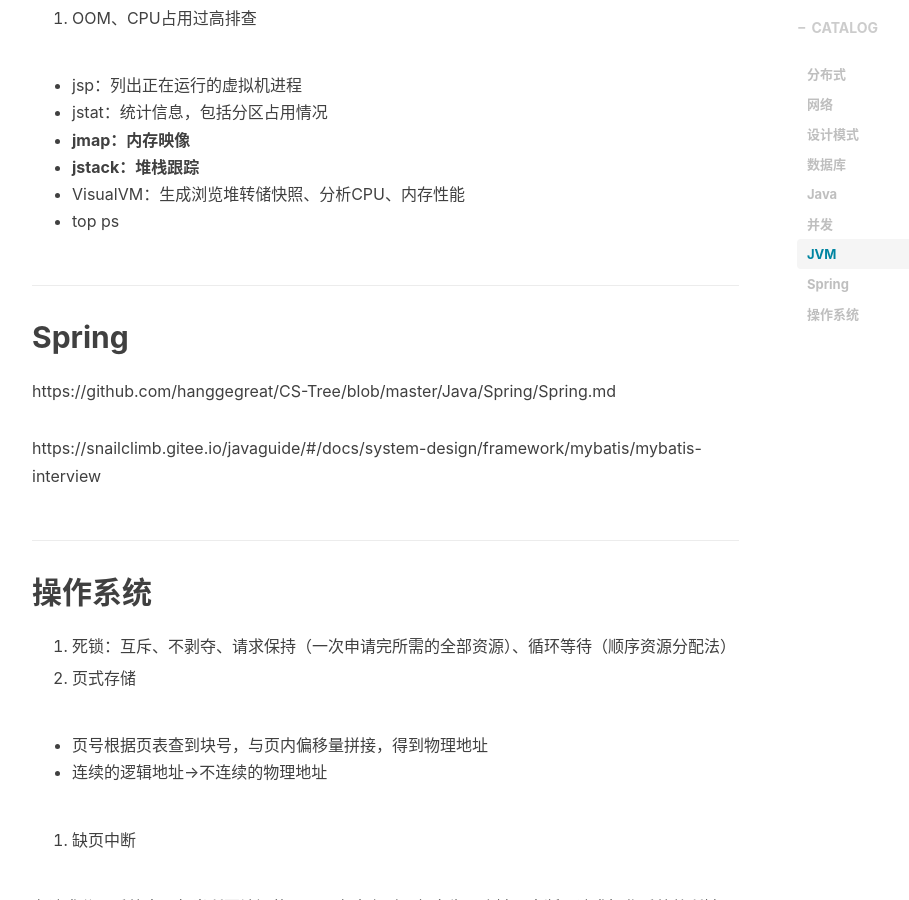
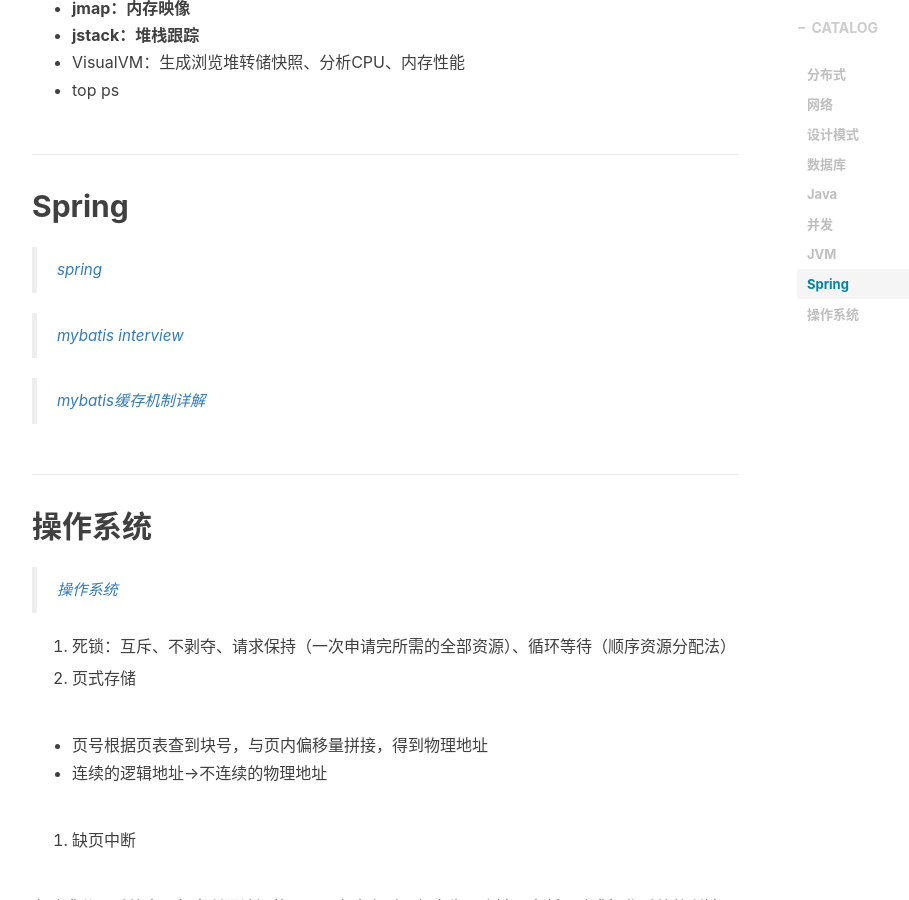
Before and after one commit to yycg/yycg.github.io, a Jekyll site: the page built from _posts/2020-07-05-总结.markdown, in a window 1280 px wide and 900 px high, scrolled down 56036 px. Shown: the whole window, without its empty margins (233-1142 px from the left). Built offline with Jekyll 4.4.1, drawn with Linux system fonts in a browser that asks for light colours; nearby versions of some CDN libraries; formulas are drawn with MathJax 3; comment, search, counter and statistics services are not loaded; some of the changed text lies outside the part shown.

Commit message:
Update 2020-07-05-总结.markdown

```diff
--- a/_posts/2020-07-05-总结.markdown
+++ b/_posts/2020-07-05-总结.markdown
@@ -1405,10 +1405,6 @@
 
 ## 数据库
 
-https://github.com/hanggegreat/CS-Tree/blob/master/%E6%8E%98%E9%87%91Mysql%E5%B0%8F%E5%86%8C%E7%B2%BE%E7%AE%80/21.%20%E9%94%81.md
-
-https://www.cnblogs.com/winclpt/articles/7511672.html
-
 ## Java
 
 1. 简单类型8种：short, int, long, float, double, boolean, byte, char
@@ -1860,11 +1856,15 @@
 
 ## Spring
 
-https://github.com/hanggegreat/CS-Tree/blob/master/Java/Spring/Spring.md
-
-https://snailclimb.gitee.io/javaguide/#/docs/system-design/framework/mybatis/mybatis-interview
+> [spring](https://github.com/hanggegreat/CS-Tree/blob/master/Java/Spring/Spring.md)
+
+> [mybatis interview](https://snailclimb.gitee.io/javaguide/#/docs/system-design/framework/mybatis/mybatis-interview)
+
+> [mybatis缓存机制详解](https://www.cnblogs.com/winclpt/articles/7511672.html)
 
 ## 操作系统
+
+> [操作系统](https://snailclimb.gitee.io/javaguide/#/docs/operating-system/basis?id=_11-%e4%bb%80%e4%b9%88%e6%98%af%e6%93%8d%e4%bd%9c%e7%b3%bb%e7%bb%9f%ef%bc%9f)
 
 1. 死锁：互斥、不剥夺、请求保持（一次申请完所需的全部资源）、循环等待（顺序资源分配法）
 
```
